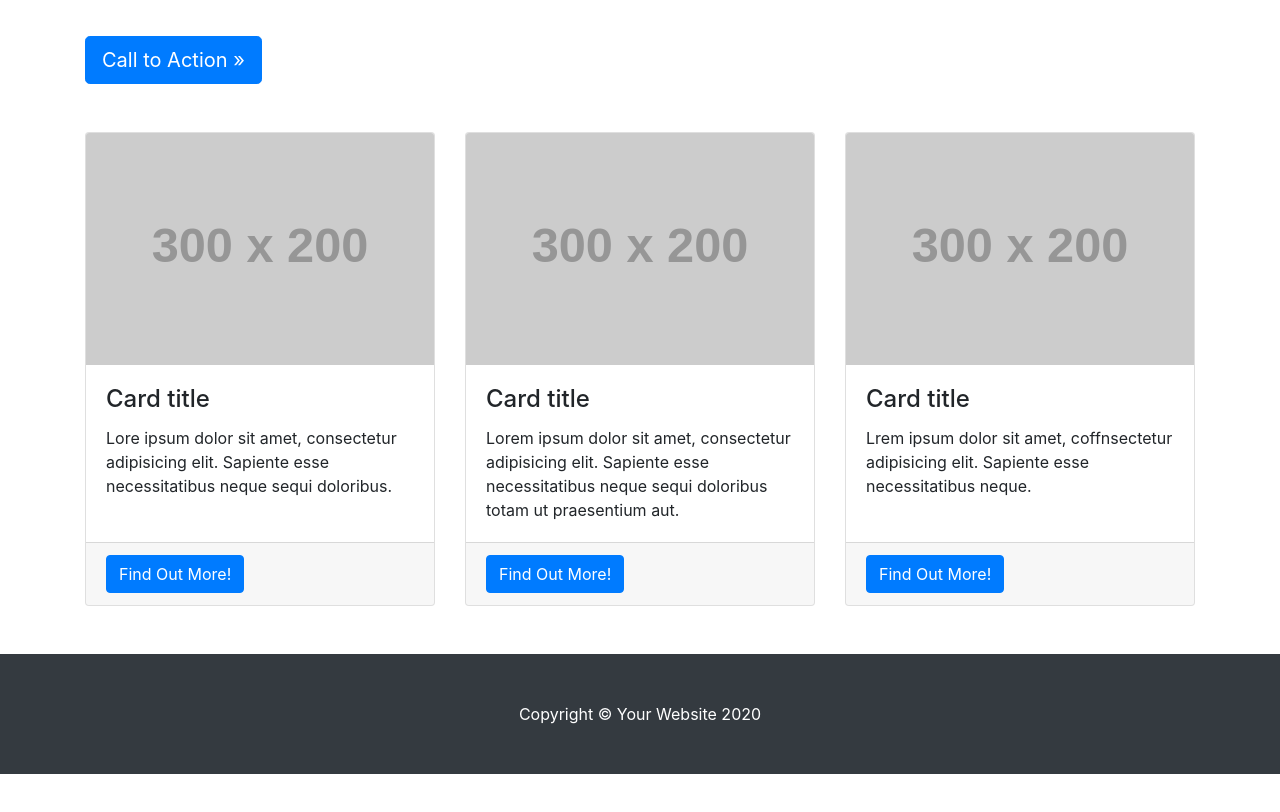
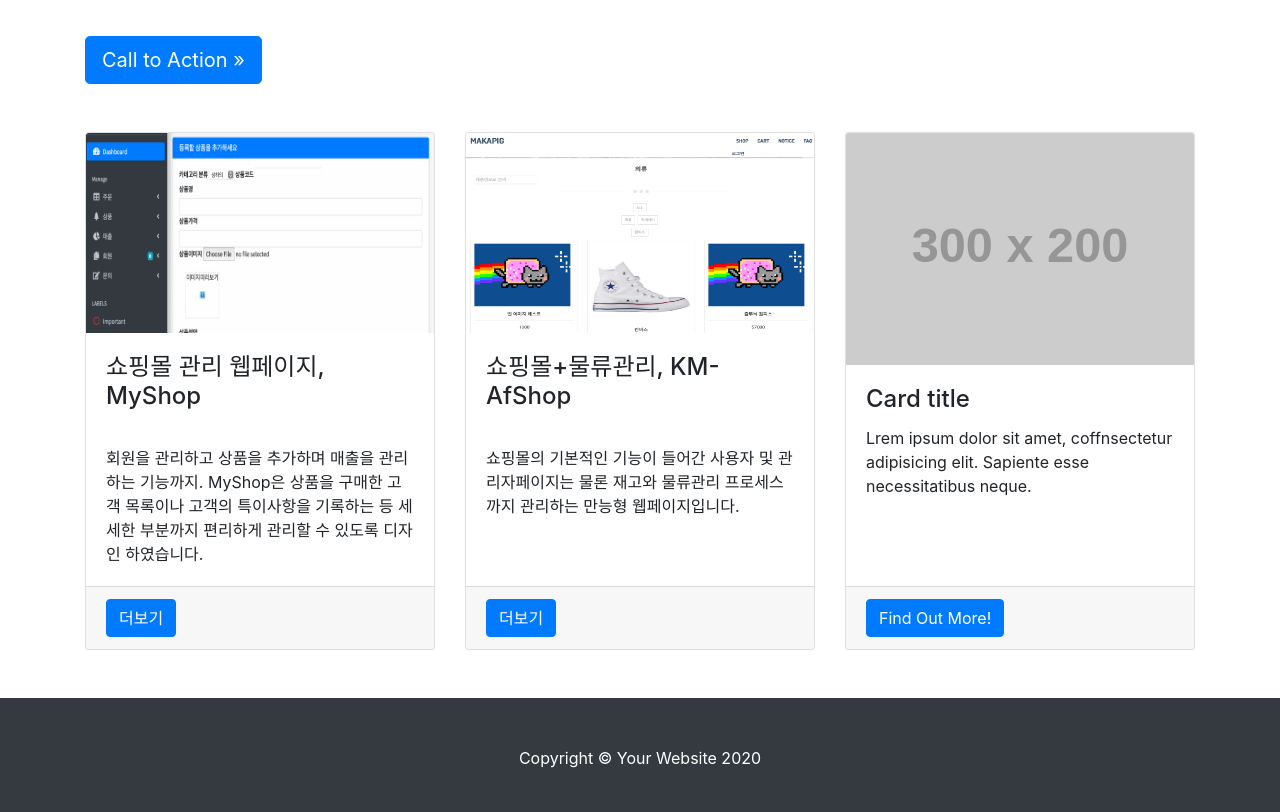
Before and after one commit to ystepanie/portfolio, a website: page index.html in a window 1280 px wide. Shown: the part 760-1572 px from the top of the page. Before the commit the page ends 1534 px from the top, so only its background shows below. Drawn offline with Linux system fonts and the light colour scheme; placeholder pictures from the web are drawn by us.

Commit message:
project manage part

```diff
--- a/index.html
+++ b/index.html
@@ -104,25 +104,26 @@
     <div class="row">
       <div class="col-md-4 mb-5">
         <div class="card h-100">
-          <img class="card-img-top" src="https://placehold.it/300x200" alt="">
+          <img class="card-img-top" src="images/myshop_capture.png" alt="" width="300" height="200">
           <div class="card-body">
-            <h4 class="card-title">Card title</h4>
-            <p class="card-text">Lore ipsum dolor sit amet, consectetur adipisicing elit. Sapiente esse necessitatibus neque sequi doloribus.</p>
+            <h4 class="card-title">쇼핑몰 관리 웹페이지, MyShop</h4><br>
+            <p class="card-text">회원을 관리하고 상품을 추가하며 매출을 관리하는 기능까지. MyShop은 상품을 구매한 고객 목록이나 고객의 특이사항을 기록하는 등
+            세세한 부분까지 편리하게 관리할 수 있도록 디자인 하였습니다.</p>
           </div>
           <div class="card-footer">
-            <a href="#" class="btn btn-primary">Find Out More!</a>
+            <a href="#" class="btn btn-primary">더보기</a>
           </div>
         </div>
       </div>
       <div class="col-md-4 mb-5">
         <div class="card h-100">
-          <img class="card-img-top" src="https://placehold.it/300x200" alt="">
+          <img class="card-img-top" src="images/kmafshop_image.png" alt="" width="300" height="200">
           <div class="card-body">
-            <h4 class="card-title">Card title</h4>
-            <p class="card-text">Lorem ipsum dolor sit amet, consectetur adipisicing elit. Sapiente esse necessitatibus neque sequi doloribus totam ut praesentium aut.</p>
+            <h4 class="card-title">쇼핑몰+물류관리, KM-AfShop</h4><br>
+            <p class="card-text">쇼핑몰의 기본적인 기능이 들어간 사용자 및 관리자페이지는 물론 재고와 물류관리 프로세스까지 관리하는 만능형 웹페이지입니다.</p>
           </div>
           <div class="card-footer">
-            <a href="#" class="btn btn-primary">Find Out More!</a>
+            <a href="#" class="btn btn-primary">더보기</a>
           </div>
         </div>
       </div>
```
Also changed, not shown: images/kmafshop_image.png (added), images/myshop_capture.png (added).
